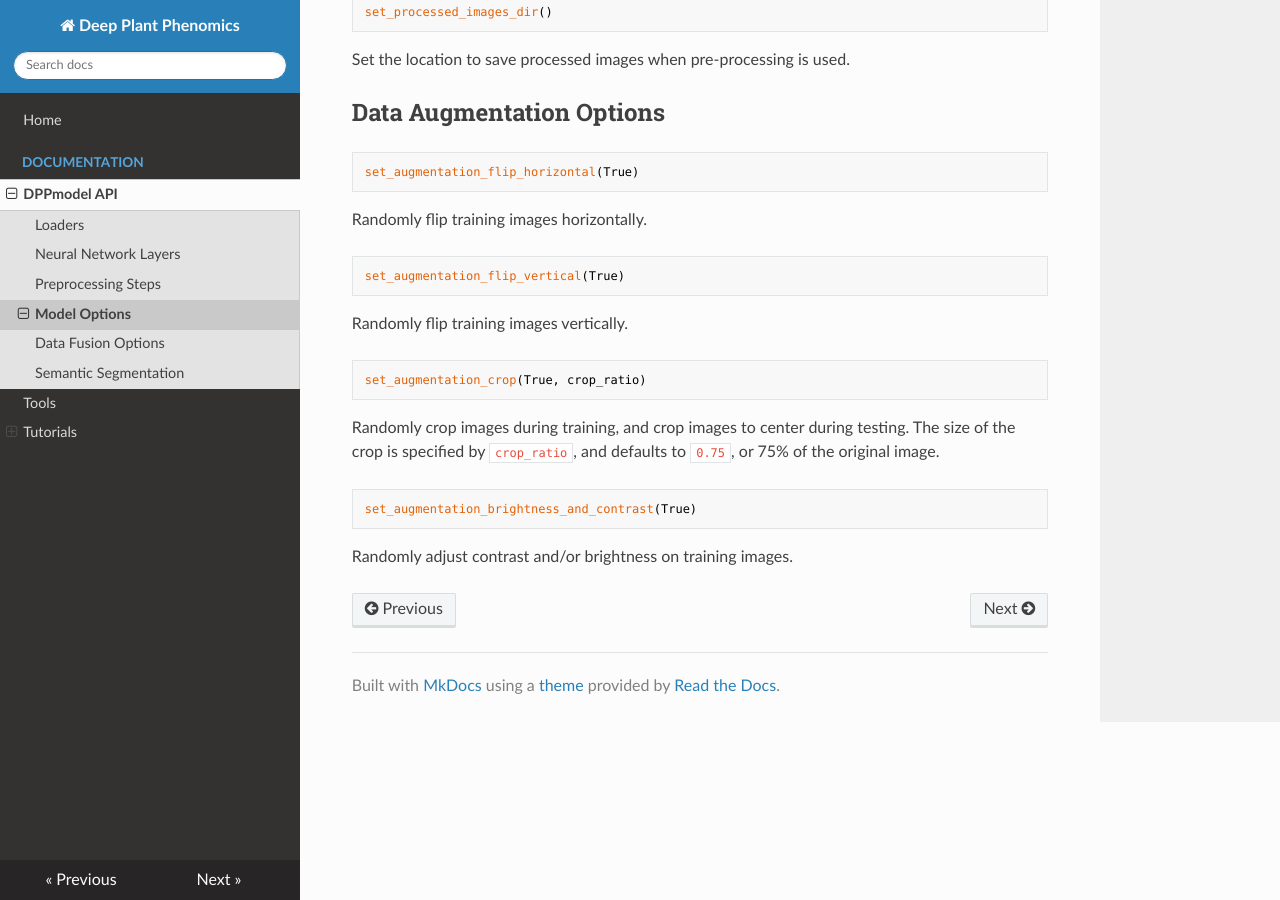
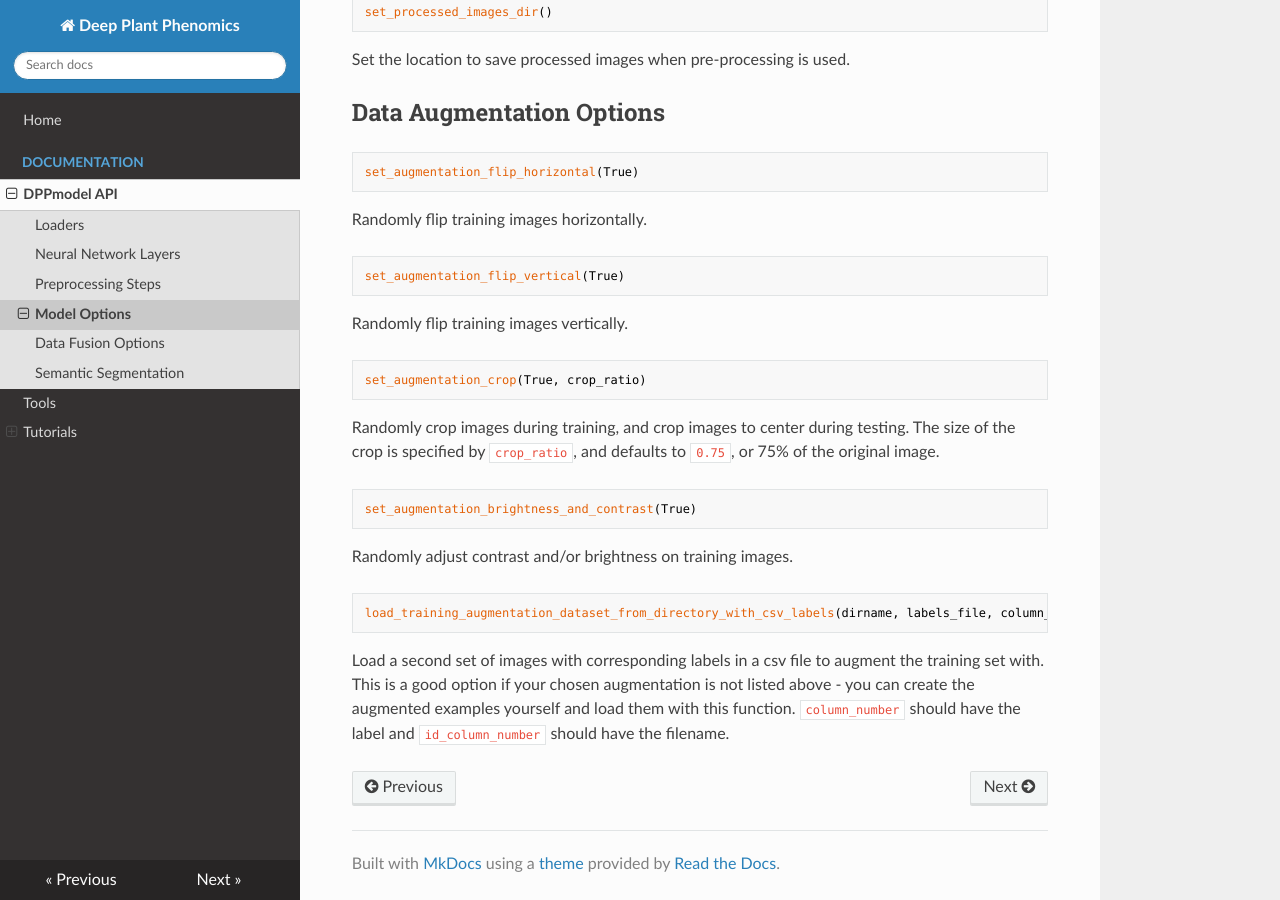
Before and after one commit to p2irc/deepplantphenomics, an MkDocs documentation site: the page built from docs/Model-Options.md, in a window 1280 px wide and 900 px high, scrolled down 2227 px. Built offline with MkDocs 1.6.1, drawn with Linux system fonts in a browser that asks for light colours; nearby versions of some CDN libraries; old or Windows-style settings are respelled for this version of MkDocs.

Commit message:
added documentation for the augmentation dataset loader

````diff
--- a/docs/Model-Options.md
+++ b/docs/Model-Options.md
@@ -127,3 +127,10 @@ set_augmentation_brightness_and_contrast(True)
 ```
 
 Randomly adjust contrast and/or brightness on training images.
+
+
+```
+load_training_augmentation_dataset_from_directory_with_csv_labels(dirname, labels_file, column_number, id_column_number)
+```
+
+Load a second set of images with corresponding labels in a csv file to augment the training set with. This is a good option if your chosen augmentation is not listed above - you can create the augmented examples yourself and load them with this function. `column_number` should have the label and `id_column_number` should have the filename.
````
